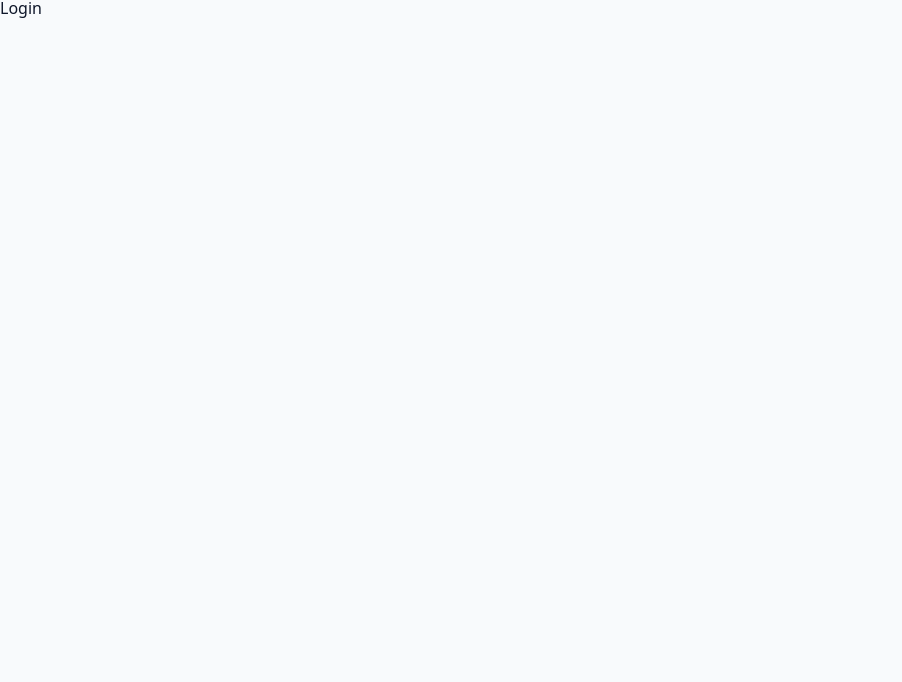
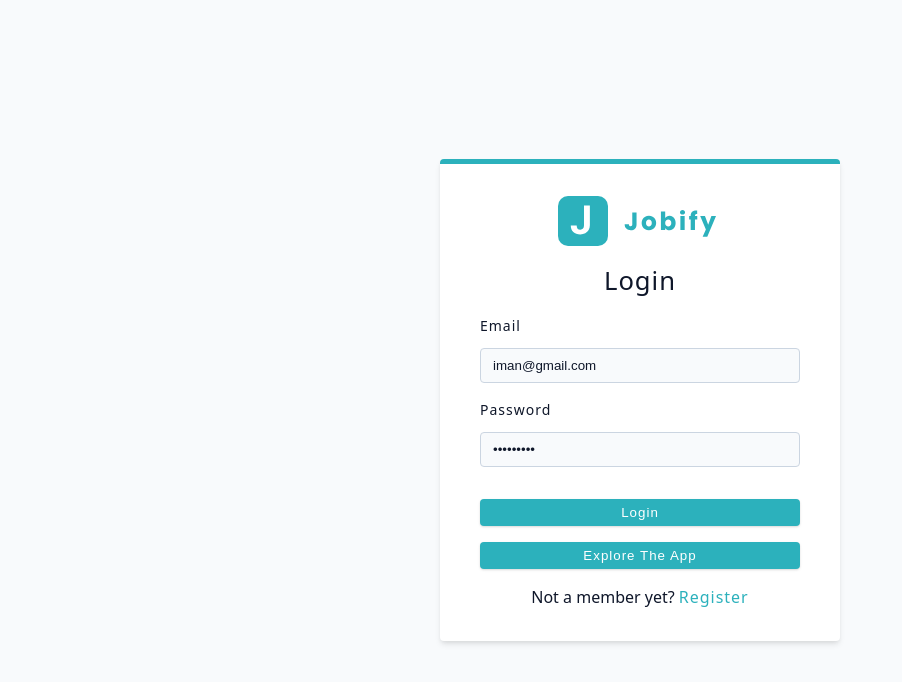
Before and after one commit to imannfazal/mern-app, a React (Vite) app: page /login in a window 1280 px wide. Shown: the top 682 px of the page, without its empty margins (0-902 px from the left). Built offline with nearby package versions, Linux system fonts and the light colour scheme.

Commit message:
Update Login.jsx

```diff
--- a/src/pages/Login.jsx
+++ b/src/pages/Login.jsx
@@ -1,8 +1,26 @@
 import React from 'react'
+import Wrapper from '../assets/wrappers/RegisterAndLoginPage'
+import Logo from '../components/Logo'
+import FormRow from '../components/FormRow'
+import { Link } from 'react-router-dom'
+
 
 const Login = () => {
   return (
-    <div>Login</div>
+    <Wrapper>
+      <form className='form'>
+        <Logo />
+        <h4>login</h4>
+        <FormRow name='email' type='email' defaultValue='iman@gmail.com' />
+        <FormRow name='password' type='password' defaultValue='secret123' />
+        <button type='submit' className='btn btn-block'>Login</button>
+        <button type='button' className='btn btn-block'>Explore the app</button>
+        <p>
+          Not a member yet?
+          <Link to='/register' className='member-btn'>Register</Link>
+        </p>
+      </form>
+    </Wrapper>
   )
 }
 
```
